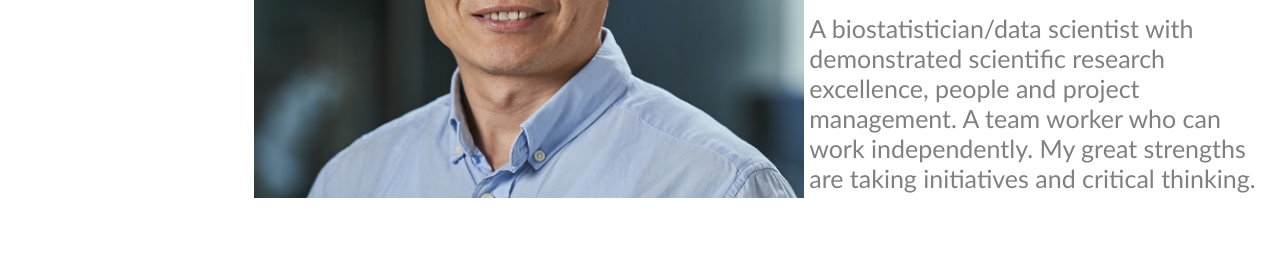
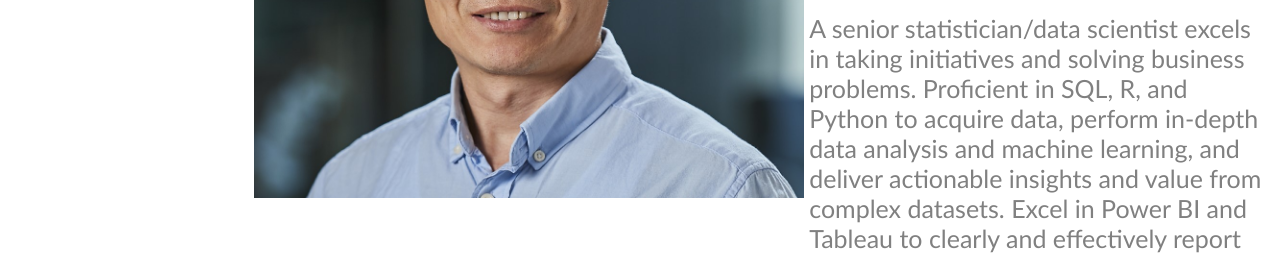
Before and after one commit to ychen2024/AboutMe, a plain HTML site: page index.html in a window 1280 px wide. Shown: the part 389-644 px from the top of the page. Drawn offline with Linux system fonts and the light colour scheme.

Commit message:
Update index.html

```diff
--- a/index.html
+++ b/index.html
@@ -44,9 +44,10 @@
             Hi, I'm Yigen Chen! <img src="html_finalprojimages/waving-hand.png" width="60px"/>
           </h1>
           <p>
-            A biostatistician/data scientist with demonstrated scientific research excellence, people and project management.
-            A team worker who can work independently.
-            My great strengths are taking initiatives and critical thinking.
+            A senior statistician/data scientist excels in taking initiatives and solving business problems. Proficient in SQL, R, and Python to acquire data, perform in-depth data analysis and
+            machine learning, and deliver actionable insights and value from complex datasets. Excel in Power BI and Tableau to clearly and effectively report results to stakeholders. Adapted at collaborating
+            across disciplines to design and analysis of (quasi)experiments and communicate findings to technical and non-technical audiences. Excellent in uncovering and articulating underlying story of each
+            data set to drive informed decision-making.
           </p>
       </div>
     </section>
```
